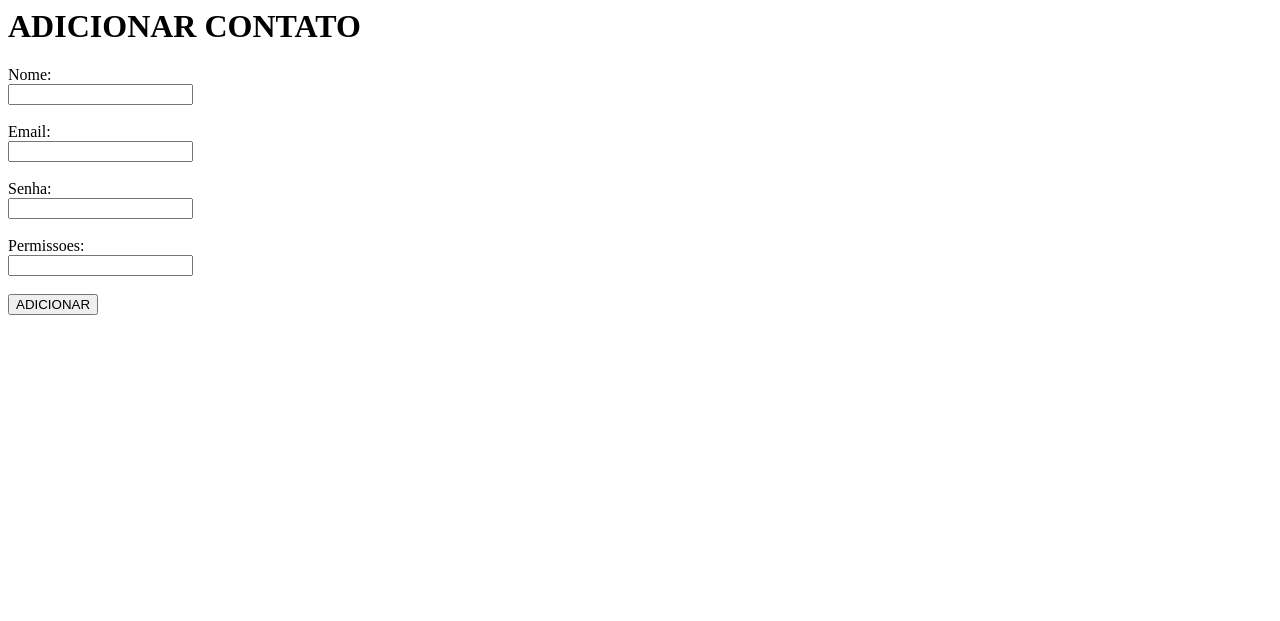
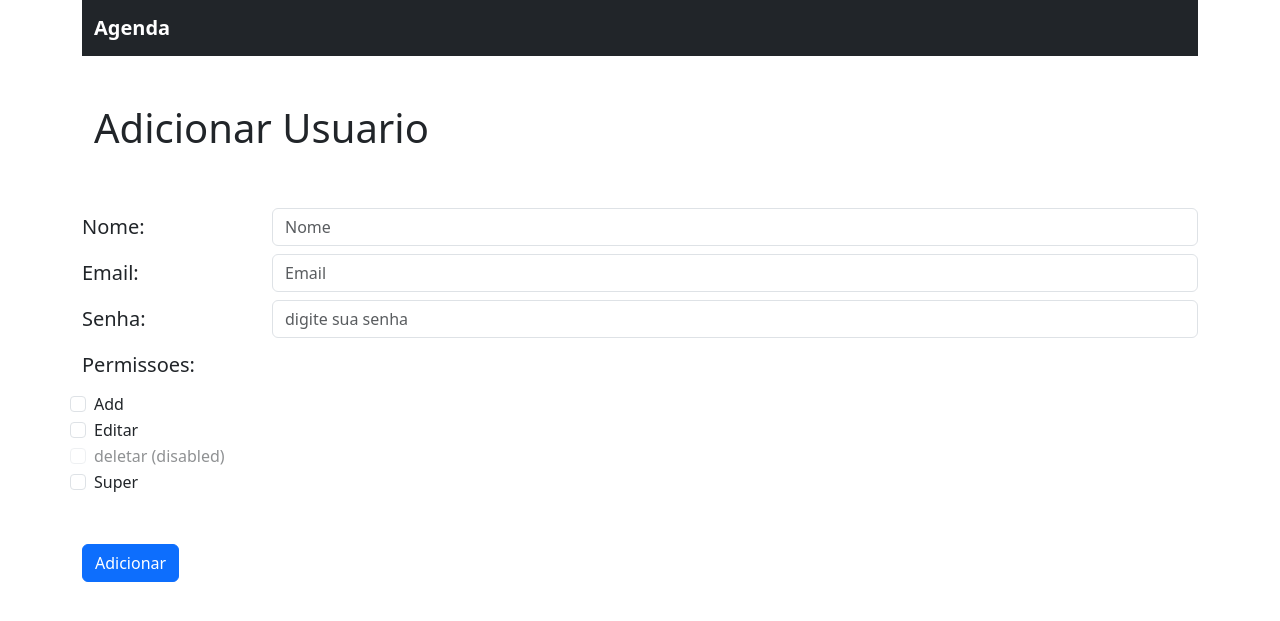
Before and after one commit to ReinaldMendes/agendaSenac, a PHP site: page /adicionarUsers.php in a window 1280 px wide. Shown: the top 621 px of the page. Run offline with PHP 8.4, Linux system fonts and the light colour scheme; the visitor is signed in with stand-in values (Sample User, id 1).

Commit message:
Commit 15/05/2024

```diff
--- a/adicionarUsers.php
+++ b/adicionarUsers.php
@@ -1,6 +1,6 @@
  <?php
  session_start();
-
+ require_once 'inc/header.inc.php';
  if(!isset($_SESSION['logado'])){
    header("Location: login.php");
    exit;
@@ -8,16 +8,67 @@
  ?>
 
 
- <h1>ADICIONAR CONTATO</h1>
+ <br><br>
+        <div class="container">
+            <h1 class="jumbotron-heading">Adicionar Usuario</h1>
+        </div>
+<br> <br>
+
  <form method="POST" action="adicionarUsersSubmit.php">
-    Nome: <br>
-    <input type="text" name="nome"/><br><br>
-    Email: <br>
-    <input type="text" name="email"/><br><br>
-    Senha: <br>
-    <input type="password" name="senha"/><br><br>
-    Permissoes: <br>
-    <input type="text" name="permissoes"/><br><br>
+  <div class="form-group row">
+    <label for="nome" class="col-sm-2 col-form-label"><h5>Nome: </h5></label>
+    <div class="col-sm-10">
+      <input type="text" class="form-control" name="nome" placeholder="Nome">
+    </div>
+  </div>
+  <div class="form-group row">
+    <label for="email" class="col-sm-2 col-form-label"><h5>Email: </h5></label>
+    <div class="col-sm-10">
+      <input type="email" class="form-control" name="email" placeholder="Email">
+    </div>
+  </div>
+  <div class="form-group row">
+    <label for="nome" class="col-sm-2 col-form-label"><h5>Senha: </h5></label>
+    <div class="col-sm-10">
+      <input type="password" class="form-control" name="senha" placeholder="digite sua senha">
+    </div>
+  </div>
+  <div class="form-group row">
+    <label for="permissoes" class="col-sm-2 col-form-label"><h5> Permissoes: </h5></label>
+  <div class="form-check form-check-inline">
+  <input class="form-check-input" type="checkbox" name="permissoes" value="add">
+  <label class="form-check-label" for="inlineCheckbox2">Add</label>
+</div>
+<div class="form-check form-check-inline">
+  <input class="form-check-input" type="checkbox" name="permissoes" value="edit">
+  <label class="form-check-label" for="inlineCheckbox2">Editar</label>
+</div>
+<div class="form-check form-check-inline">
+  <input class="form-check-input" type="checkbox" name="permissoes" value="del" disabled>
+  <label class="form-check-label" for="inlineCheckbox3">deletar (disabled)</label>
+</div>
+<div class="form-check form-check-inline">
+  <input class="form-check-input" type="checkbox" name="permissoes" value="super">
+  <label class="form-check-label" for="inlineCheckbox2">Super</label>
+</div>
+</div>
+  <br> <br>
+  <input type="submit" name="btCadastrar" class="btn btn-primary"  value="Adicionar"/>
+</form>
 
-    <input type="submit" name="btCadastrar" value="ADICIONAR"/>
- </form>
+<!-- <div class="form-check form-check-inline">
+  <input class="form-check-input" type="checkbox" name="permissoes" value="super">
+  <label class="form-check-label" for="inlineCheckbox1">1</label>
+</div>
+<div class="form-check form-check-inline">
+  <input class="form-check-input" type="checkbox" name="permissoes" value="add">
+  <label class="form-check-label" for="inlineCheckbox2">2</label>
+</div>
+<div class="form-check form-check-inline">
+  <input class="form-check-input" type="checkbox" name="permissoes" value="edit">
+  <label class="form-check-label" for="inlineCheckbox2">2</label>
+</div>
+<div class="form-check form-check-inline">
+  <input class="form-check-input" type="checkbox" name="permissoes" value="del" disabled>
+  <label class="form-check-label" for="inlineCheckbox3">3 (disabled)</label>
+</div>  -->
--- a/editarContatoSubmit.php
+++ b/editarContatoSubmit.php
@@ -18,7 +18,7 @@ if(!empty($_POST['id'])){
         $contato->editar( $nome, $email, $telefone, $cidade, $rua, $numero, $bairro, $cep, $profissao, $foto,$data_nasc, $id);
     }
 
-    header('Location: /agendaSenac');
+    header('Location: /agendaSenac/gestaoContatos.php');
 
 }
 
--- a/editarUsersSubmit.php
+++ b/editarUsersSubmit.php
@@ -8,7 +8,7 @@ if(!empty($_POST['id'])){
     $permissoes = $_POST['permissoes'];
     $id = $_POST['id'];
     if(!empty($email)){
-        $users->editar( $nome, $email, $senha, $permicoes, $id);
+        $users->editar( $nome, $email, $senha, $permissoes, $id);
     }
 
     header('Location: /agendaSenac/gestaoUsuario.php');
```
Also changed, not shown: adicionarContato.php (+11 -11 lines), aulaRequisições.php (added, +41 -0 lines), editarUsers.php (+32 -10 lines), editarcontato.php (+11 -11 lines).
